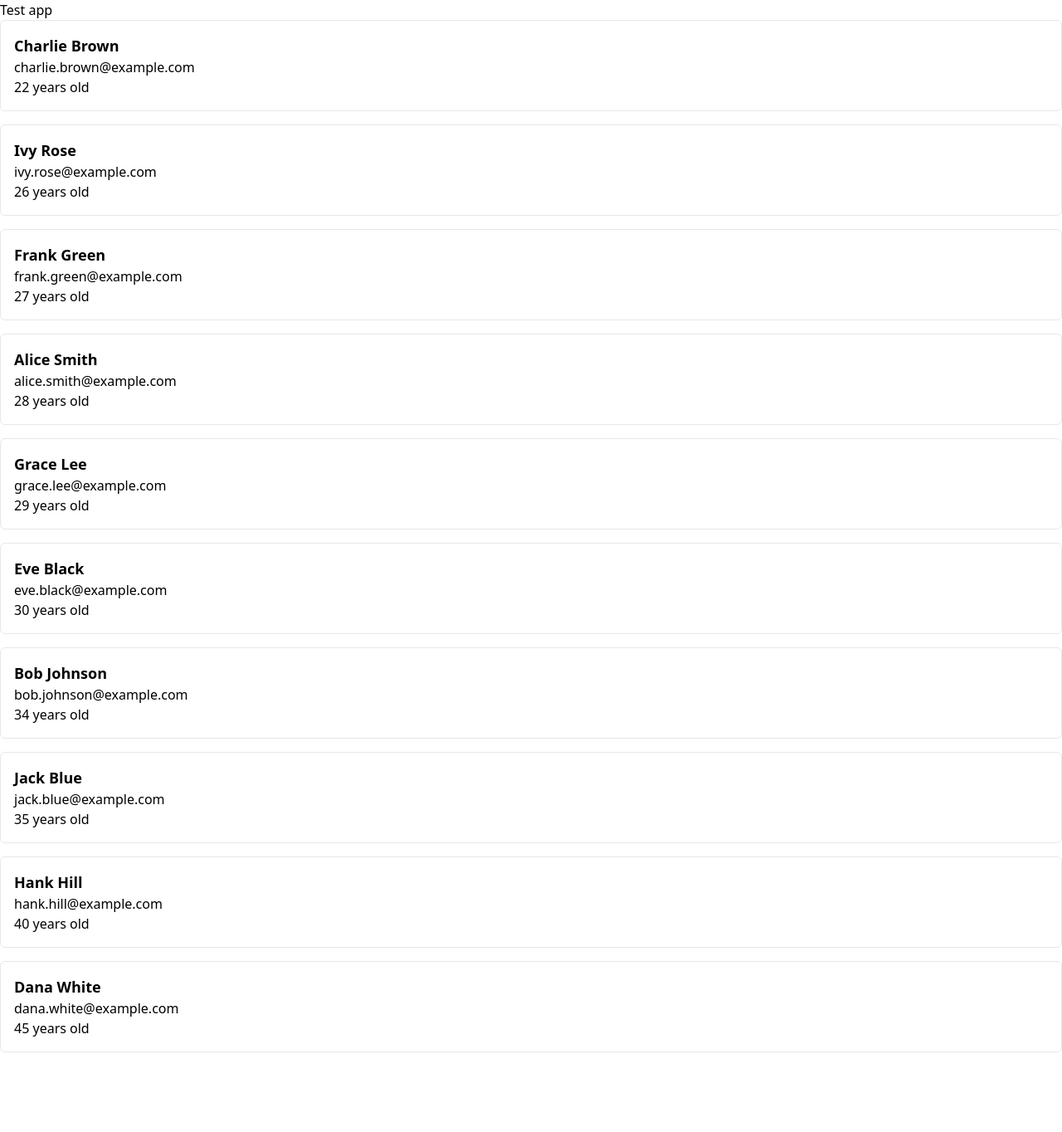
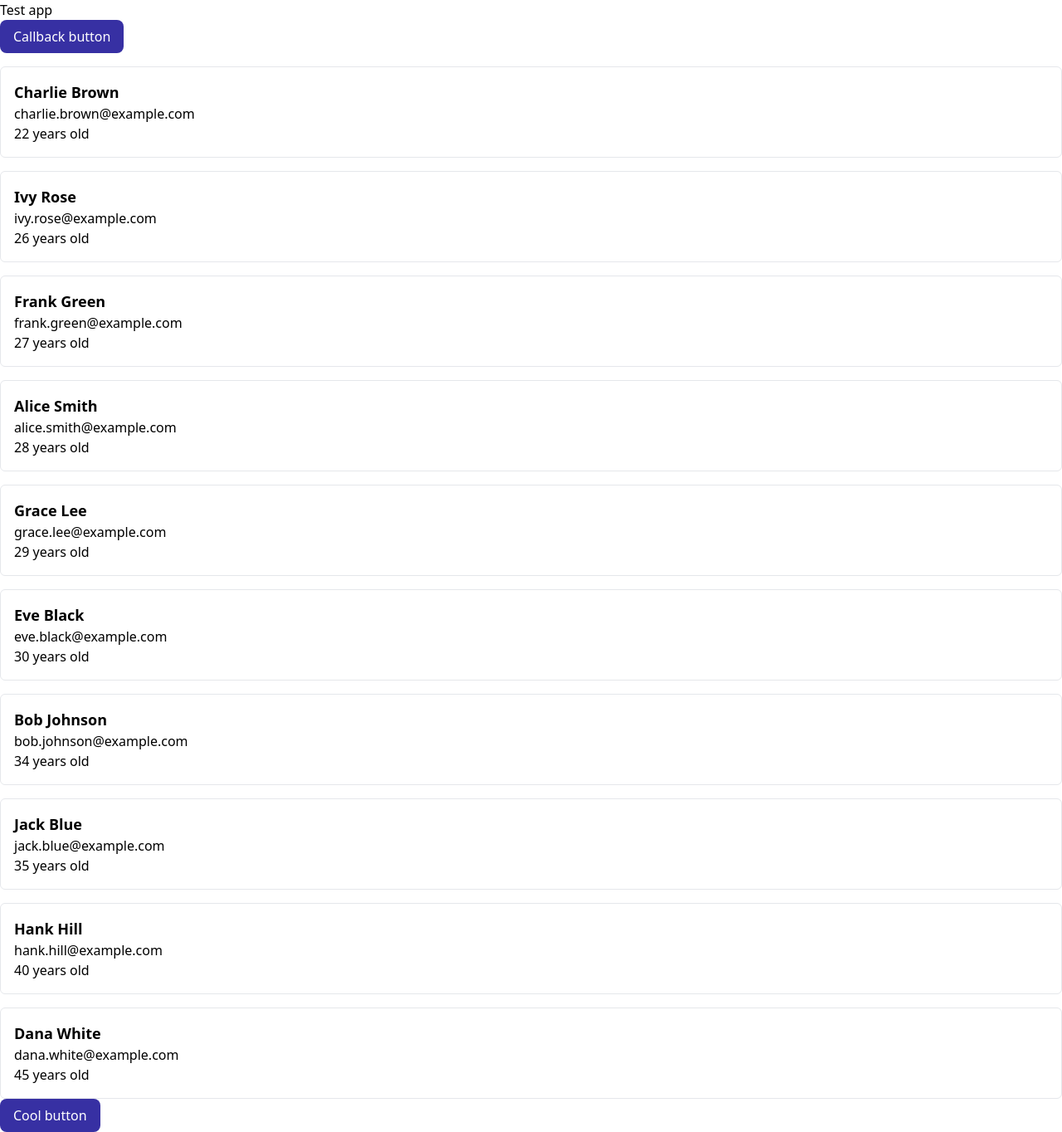
Before and after one commit to pravunathCBD/react-learning, a React (Vite) app: page / in a window 1280 px wide. Shown: the whole page at 83% size. Before the commit the page ends 1268 px from the top, so only its background shows below. Built offline with nearby package versions, Linux system fonts and the light colour scheme.

Commit message:
event handling and callbacks

```diff
--- a/src/App.tsx
+++ b/src/App.tsx
@@ -3,6 +3,10 @@ import ListUsers from './components/ListUsers';
 import { users } from './utils/mock';
 
 const App = () => {
+  const handleButtonClick = (e: React.MouseEvent<HTMLButtonElement>) => {
+    console.log('Button clicked!', e.currentTarget);
+  };
+
   return (
     <div>
       <p className='font-medium'>Test app</p>
@@ -11,7 +15,17 @@ const App = () => {
         // description='This is a test description.'
       /> */}
 
-      <ListUsers users={users} />
+      <ListUsers
+        users={users}
+        onCompletion={(usersData) => console.log(usersData)}
+      />
+      <button
+        type='button'
+        onClick={handleButtonClick}
+        className='px-4 py-2 rounded-lg bg-indigo-800 text-white'
+      >
+        Cool button
+      </button>
     </div>
   );
 };
--- a/src/components/ListUsers.tsx
+++ b/src/components/ListUsers.tsx
@@ -3,13 +3,21 @@ import { users as dummyUsers } from '../utils/mock';
 
 export interface ListUsersProps {
   users?: typeof dummyUsers;
+  onCompletion: (users?: typeof dummyUsers) => void;
 }
 
-const ListUsers: React.FC<ListUsersProps> = ({ users }) => {
+const ListUsers: React.FC<ListUsersProps> = ({ users, onCompletion }) => {
   const sortedUsers = users?.sort((a, b) => a.age - b.age);
 
   return (
     <div className='space-y-4'>
+      <button
+        type='button'
+        onClick={() => onCompletion(sortedUsers)}
+        className='px-4 py-2 rounded-lg bg-indigo-800 text-white'
+      >
+        Callback button
+      </button>
       {sortedUsers?.map((user) => (
         <div key={user?.id} className='p-4 border border-gray-200 rounded-md'>
           <p className='text-lg font-semibold'>{user?.name}</p>
```
Also changed, not shown: 1 other file (tests, documents, lock files or other folders).
